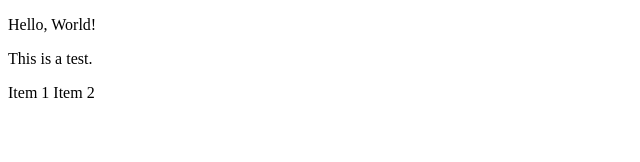
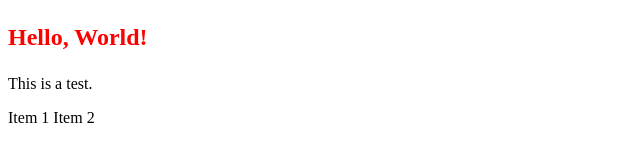
Before and after one commit to abhGenius/ansh, a plain HTML site: page index.html in a window 1280 px wide. Shown: the whole page, without its empty margins (0-640 px from the left). Drawn offline with Linux system fonts and the light colour scheme.

Commit message:
commend change

```diff
--- a/index.html
+++ b/index.html
@@ -4,9 +4,10 @@
     <meta charset="UTF-8">
     <meta name="viewport" content="width=device-width, initial-scale=1.0">
     <title>Document</title>
+    <link rel="stylesheet" href="style.css">
 </head>
 <body>
-    <p>Hello, World!   </p>
+    <p class="hero">Hello, World!   </p>
     <p>   This is a test.   </p>
     <darata>
         <item>   Item 1   </item>
--- /dev/null
+++ b/style.css
@@ -0,0 +1,5 @@
+.hero{
+    color: red;
+    font-size: 24px;
+    font-weight: bold;
+}
```
